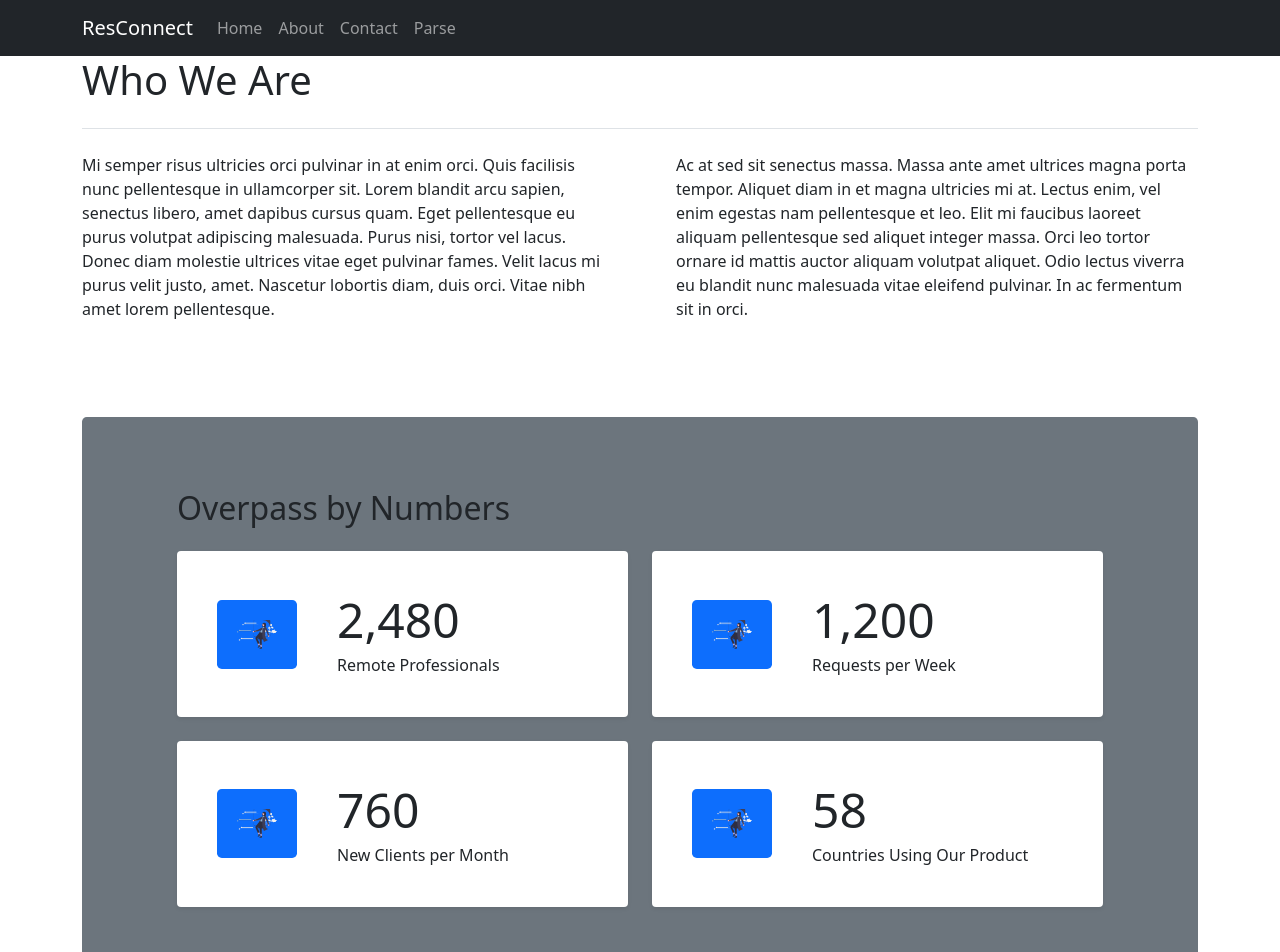
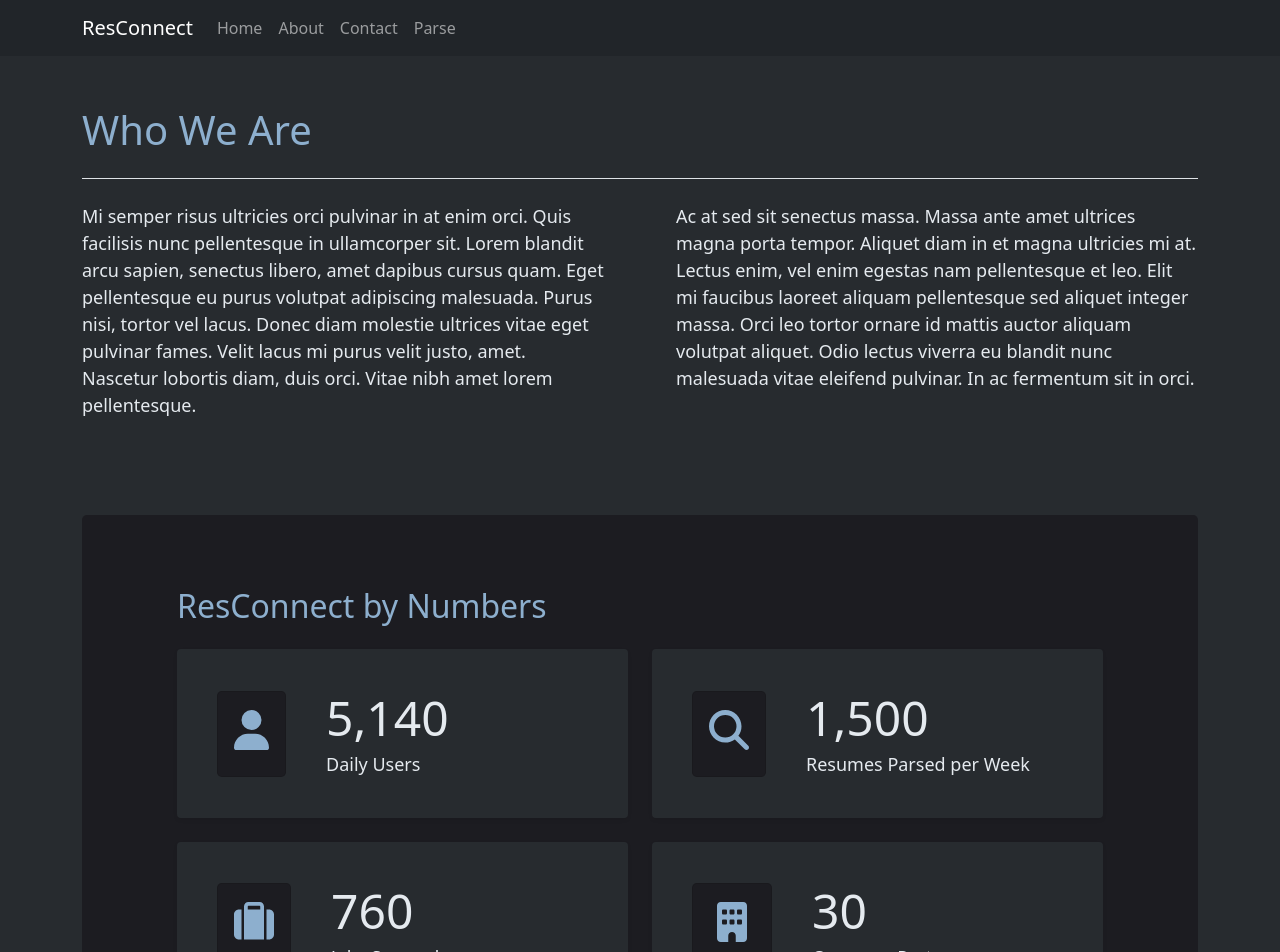
Before and after one commit to uriahpissalidis/resumeParser, a React (Create React App) app: page /about in a window 1280 px wide. Shown: the top 952 px of the page. Built offline with nearby package versions, Linux system fonts and the light colour scheme.

Commit message:
about page

```diff
--- a/src/components/About.js
+++ b/src/components/About.js
@@ -1,14 +1,22 @@
 import React, { Component } from "react";
+import "../styles/About.css";
+import { FontAwesomeIcon } from "@fortawesome/react-fontawesome";
+import {
+  faBuilding,
+  faMagnifyingGlass,
+  faSuitcase,
+  faUser,
+} from "@fortawesome/free-solid-svg-icons";
 
 export default class About extends Component {
   render() {
     return (
       <main className="page-wrapper">
-        <section class="container pb-5 mb-md-2 mb-lg-4">
-          <h1 class="border-bottom pb-4">Who We Are</h1>
-          <div class="row pt-2 pt-md-3">
-            <div class="col-md-6">
-              <p class="fs-lg pe-lg-4 mb-1 mb-lg-4">
+        <section className="container pb-5 mb-md-2 mb-lg-4">
+          <h1 className="border-bottom pb-4">Who We Are</h1>
+          <div className="row pt-2 pt-md-3">
+            <div className="col-md-6">
+              <p className="fs-lg pe-lg-4 mb-1 mb-lg-4">
                 Mi semper risus ultricies orci pulvinar in at enim orci. Quis
                 facilisis nunc pellentesque in ullamcorper sit. Lorem blandit
                 arcu sapien, senectus libero, amet dapibus cursus quam. Eget
@@ -18,8 +26,8 @@ export default class About extends Component {
                 lobortis diam, duis orci. Vitae nibh amet lorem pellentesque.
               </p>
             </div>
-            <div class="col-md-6">
-              <p class="fs-lg ps-lg-4 mb-1 mb-lg-4">
+            <div className="col-md-6">
+              <p className="fs-lg ps-lg-4 mb-1 mb-lg-4">
                 Ac at sed sit senectus massa. Massa ante amet ultrices magna
                 porta tempor. Aliquet diam in et magna ultricies mi at. Lectus
                 enim, vel enim egestas nam pellentesque et leo. Elit mi faucibus
@@ -31,68 +39,82 @@ export default class About extends Component {
             </div>
           </div>
         </section>
-        <section class="container pb-5 mb-2 mb-md-4 mb-lg-5">
-        <div class="bg-secondary rounded-3 py-5 px-3 px-md-0">
-          <div class="row justify-content-center mb-2 py-md-2 py-lg-4">
-            <div class="col-lg-10 col-md-11">
-              <h2 class="pb-3">Overpass by Numbers</h2>
-              <div class="row row-cols-1 row-cols-md-2 g-4">
-
-
-                <div class="col">
-                  <div class="card h-100 border-0 shadow-sm p-md-2 p-lg-4">
-                    <div class="card-body d-flex align-items-center">
-                      <div class="bg-primary shadow-primary rounded-3 flex-shrink-0 p-3">
-                        <img src="/images/job.svg" class="d-block m-1" width="40" alt="Icon"/>
+        <section className="container pb-5 mb-2 mb-md-4 mb-lg-5">
+          <div className="container rounded-3 py-5 px-3 px-md-0">
+            <div className="row justify-content-center mb-2 py-md-2 py-lg-4">
+              <div className="col-lg-10 col-md-11">
+                <h2 className="pb-3">ResConnect by Numbers</h2>
+                <div className="row row-cols-1 row-cols-md-2 g-4">
+                  <div className="col">
+                    <div className="card h-100 border-0 shadow-sm p-md-2 p-lg-4">
+                      <div className="card-body d-flex align-items-center">
+                        <div className="card rounded-3 flex-shrink-0 p-3 pb-0 pt-2">
+                          <p className="image">
+                            <FontAwesomeIcon icon={faUser} />
+                          </p>
                         </div>
-                      <div class="ps-4 ms-lg-3">
-                        <h3 class="display-5 mb-1">2,480</h3>
-                        <p class="mb-0"><span class="fw-semibold">Remote</span> Professionals</p>
+                        <div className="ps-4 ms-lg-3">
+                          <h3 className="display-5 mb-1">5,140</h3>
+                          <p className="mb-0">
+                            <span className="fw-semibold">Daily</span> Users
+                          </p>
                         </div>
                       </div>
                     </div>
                   </div>
 
-
-                <div class="col">
-                  <div class="card h-100 border-0 shadow-sm p-md-2 p-lg-4">
-                    <div class="card-body d-flex align-items-center">
-                      <div class="bg-primary shadow-primary rounded-3 flex-shrink-0 p-3">
-                        <img src="/images/job.svg" class="d-block m-1" width="40" alt="Icon"/>
+                  <div className="col">
+                    <div className="card h-100 border-0 shadow-sm p-md-2 p-lg-4">
+                      <div className="card-body d-flex align-items-center">
+                        <div className="card rounded-3 flex-shrink-0 p-3 pb-0 pt-2">
+                          <p className="image">
+                            <FontAwesomeIcon icon={faMagnifyingGlass} />
+                          </p>
                         </div>
-                      <div class="ps-4 ms-lg-3">
-                        <h3 class="display-5 mb-1">1,200</h3>
-                        <p class="mb-0"><span class="fw-semibold">Requests</span> per Week</p>
+                        <div className="ps-4 ms-lg-3">
+                          <h3 className="display-5 mb-1">1,500</h3>
+                          <p className="mb-0">
+                            <span className="fw-semibold">Resumes Parsed</span>{" "}
+                            per Week
+                          </p>
                         </div>
                       </div>
                     </div>
                   </div>
 
-
-                <div class="col">
-                  <div class="card h-100 border-0 shadow-sm p-md-2 p-lg-4">
-                    <div class="card-body d-flex align-items-center">
-                      <div class="bg-primary shadow-primary rounded-3 flex-shrink-0 p-3">
-                        <img src="/images/job.svg" class="d-block m-1" width="40" alt="Icon"/>
+                  <div className="col">
+                    <div className="card h-100 border-0 shadow-sm p-md-2 p-lg-4">
+                      <div className="card-body d-flex align-items-center">
+                        <div className="card rounded-3 flex-shrink-0 p-3 pb-0 pt-2 ">
+                          <p className="image">
+                            <FontAwesomeIcon icon={faSuitcase} />
+                          </p>
                         </div>
-                      <div class="ps-4 ms-lg-3">
-                        <h3 class="display-5 mb-1">760</h3>
-                        <p class="mb-0"><span class="fw-semibold">New Clients</span> per Month</p>
+                        <div className="ps-4 ms-lg-3">
+                          <h3 className="display-5 mb-1">760</h3>
+                          <p className="mb-0">
+                            <span className="fw-semibold">Jobs </span>
+                            Secured
+                          </p>
                         </div>
                       </div>
                     </div>
                   </div>
 
-
-                <div class="col">
-                  <div class="card h-100 border-0 shadow-sm p-md-2 p-lg-4">
-                    <div class="card-body d-flex align-items-center">
-                      <div class="bg-primary shadow-primary rounded-3 flex-shrink-0 p-3">
-                        <img src="/images/job.svg" class="d-block m-1" width="40" alt="Icon"/>
+                  <div className="col">
+                    <div className="card h-100 border-0 shadow-sm p-md-2 p-lg-4">
+                      <div className="card-body d-flex align-items-center">
+                        <div className="card rounded-3 flex-shrink-0 p-4 pb-0 pt-2">
+                          <p className="image">
+                            <FontAwesomeIcon icon={faBuilding} />
+                          </p>
                         </div>
-                      <div class="ps-4 ms-lg-3">
-                        <h3 class="display-5 mb-1">58</h3>
-                        <p class="mb-0"><span class="fw-semibold">Countries</span> Using Our Product</p>
+                        <div className="ps-4 ms-lg-3">
+                          <h3 className="display-5 mb-1">30</h3>
+                          <p className="mb-0">
+                            <span className="fw-semibold">Company</span>{" "}
+                            Partners
+                          </p>
                         </div>
                       </div>
                     </div>
@@ -102,7 +124,6 @@ export default class About extends Component {
             </div>
           </div>
         </section>
-
       </main>
     );
   }
--- /dev/null
+++ b/src/styles/About.css
@@ -0,0 +1,38 @@
+
+.page-wrapper {
+    padding: 50px;
+    font-size: 18px;
+    background-color: #272B2F;
+    min-height: calc(100vh - 56px - 200px);
+}
+
+.container.pb-5.mb-md-2.mb-lg-4 {
+    color: #E5EAEF;
+}
+
+.border-bottom {
+    color: #8DAFCE;
+}
+
+.pb-3 {
+    color: #8DAFCE;
+}
+
+.container.rounded-3.py-5.px-3.px-md-0 {
+    background-color: #1C1C21;
+}
+
+.card {
+    background-color: #272B2F;
+    color: #E5EAEF;
+}
+
+.image {
+    font-size: 40px;
+    color: #8DAFCE;
+}
+
+.card.rounded-3 {
+    background-color: #1C1C21;
+
+}
--- a/src/styles/Home.css
+++ b/src/styles/Home.css
@@ -24,7 +24,7 @@
     padding: 226px 0px 120px 0px;
     position: relative;
     overflow: hidden;
-    min-height: calc(100vh - 56px - 264px);
+    min-height: calc(100vh - 56px - 200px);
   }
 
   .main-banner .left-content {
--- a/src/styles/ParseExcel.css
+++ b/src/styles/ParseExcel.css
@@ -4,7 +4,7 @@
     justify-content: center;
     padding: 150px;
     background-color: #272B2F;
-    min-height: calc(100vh - 56px - 264px);
+    min-height: calc(100vh - 56px - 200px);
 }
 
 .drag-area {
```
Lines whose indentation alone changed are shown as unchanged.
